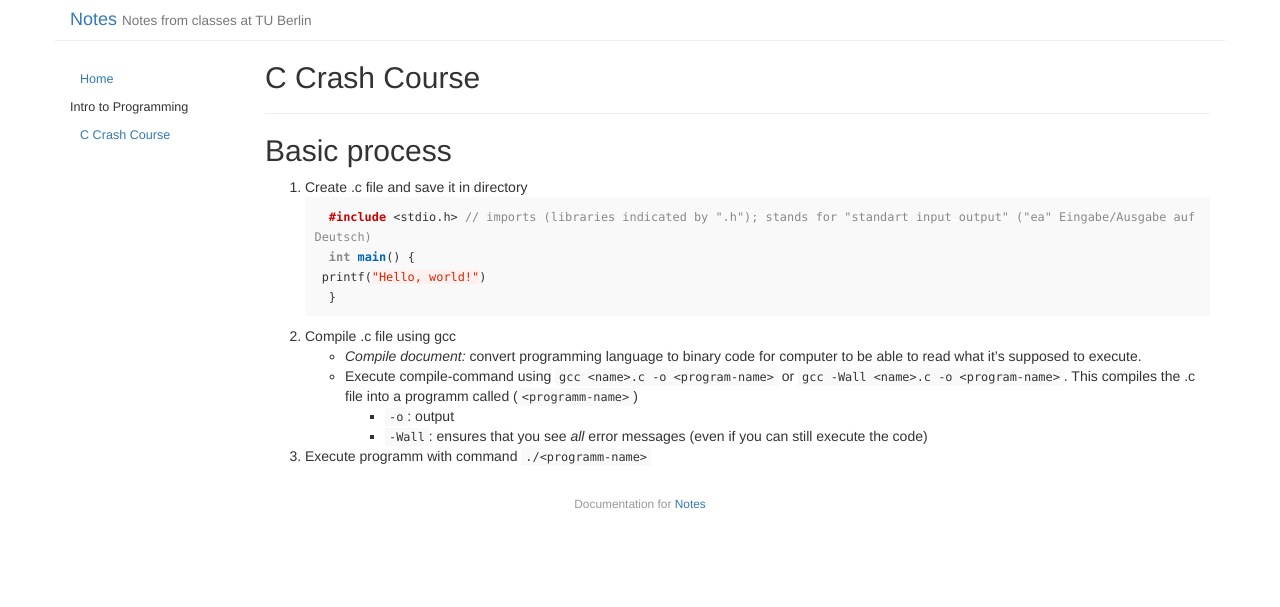
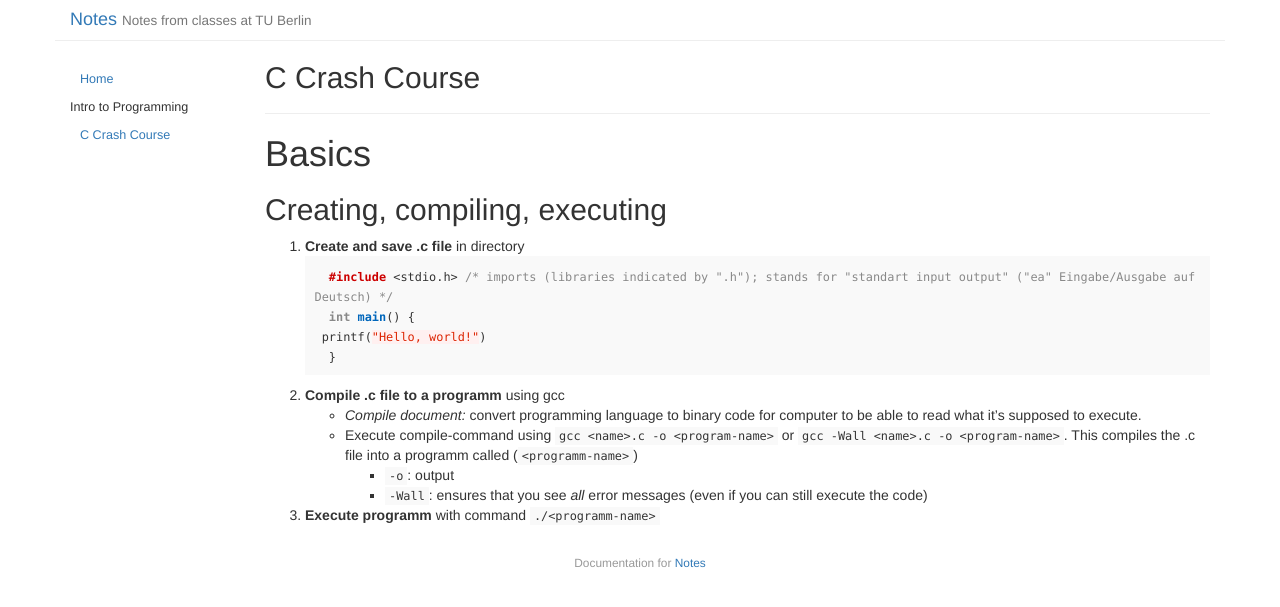
Before and after one commit to kajaschmidt/notes, a Jekyll site: the page built from _posts/2018-10-15-c-crash-course.md, in a window 1280 px wide. Shown: the top 607 px of the page. Built offline with Jekyll 4.4.1, drawn with Linux system fonts in a browser that asks for light colours.

Commit message:
additional changes

````diff
--- a/_posts/2018-10-15-c-crash-course.md
+++ b/_posts/2018-10-15-c-crash-course.md
@@ -5,20 +5,22 @@ category: introprog
 date: 2018-10-15 23:30:31
 ---
 
-## Basic process
+# Basics
 
-1. Create .c file and save it in directory
+## Creating, compiling, executing
+
+1. **Create and save .c file** in directory
   ```cpp
-  #include <stdio.h> // imports (libraries indicated by ".h"); stands for "standart input output" ("ea" Eingabe/Ausgabe auf Deutsch)
+  #include <stdio.h> /* imports (libraries indicated by ".h"); stands for "standart input output" ("ea" Eingabe/Ausgabe auf Deutsch) */
   int main() {
     printf("Hello, world!")
   }
   ```
 
-2. Compile .c file using gcc
+2. **Compile .c file to a programm** using gcc
 - *Compile document:* convert programming language to binary code for computer to be able to read what it's supposed to execute.
 - Execute compile-command using `gcc <name>.c -o <program-name>` or `gcc -Wall <name>.c -o <program-name>`. This compiles the .c file into a programm called (`<programm-name>`)
   - `-o`: output
   - `-Wall`: ensures that you see *all* error messages (even if you can still execute the code)
 
-3. Execute programm with command `./<programm-name>`
+3. **Execute programm** with command `./<programm-name>`
````
